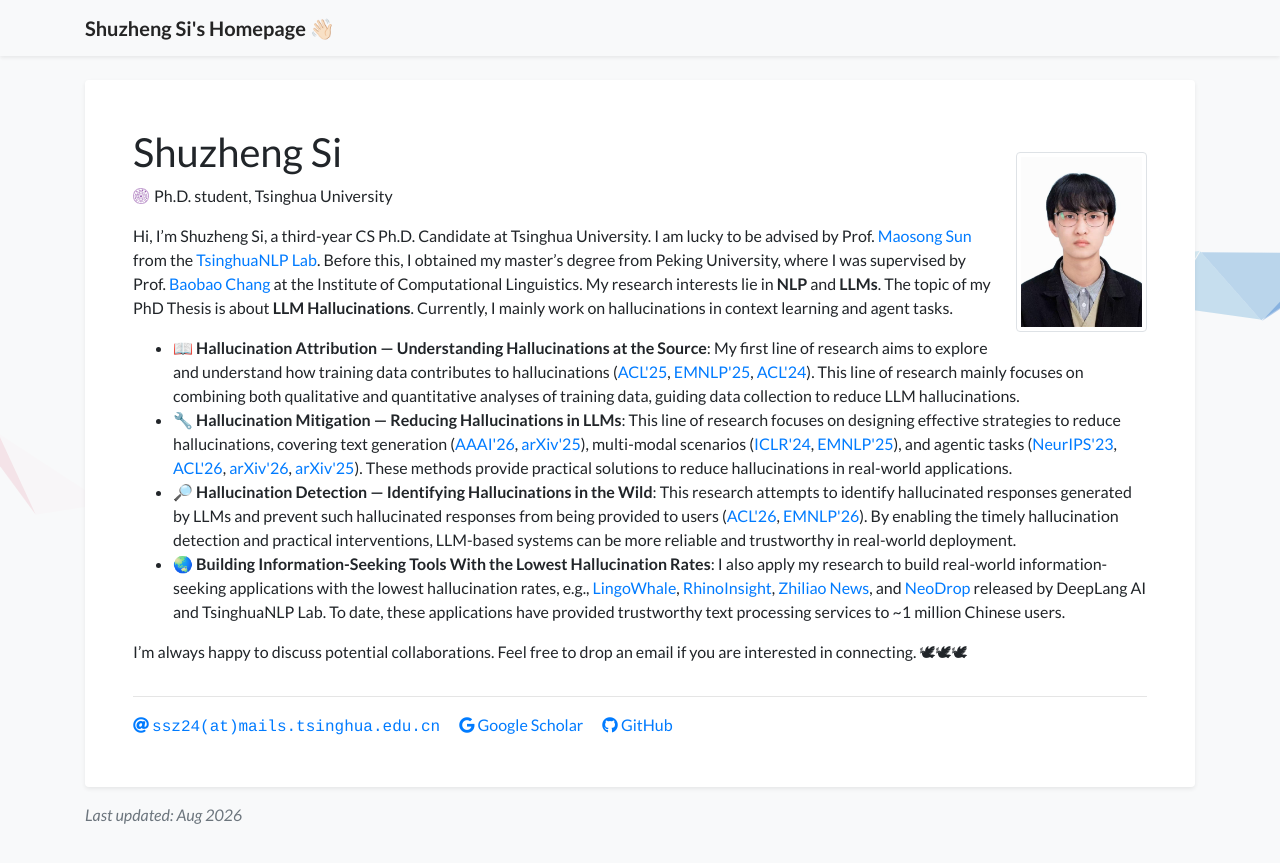
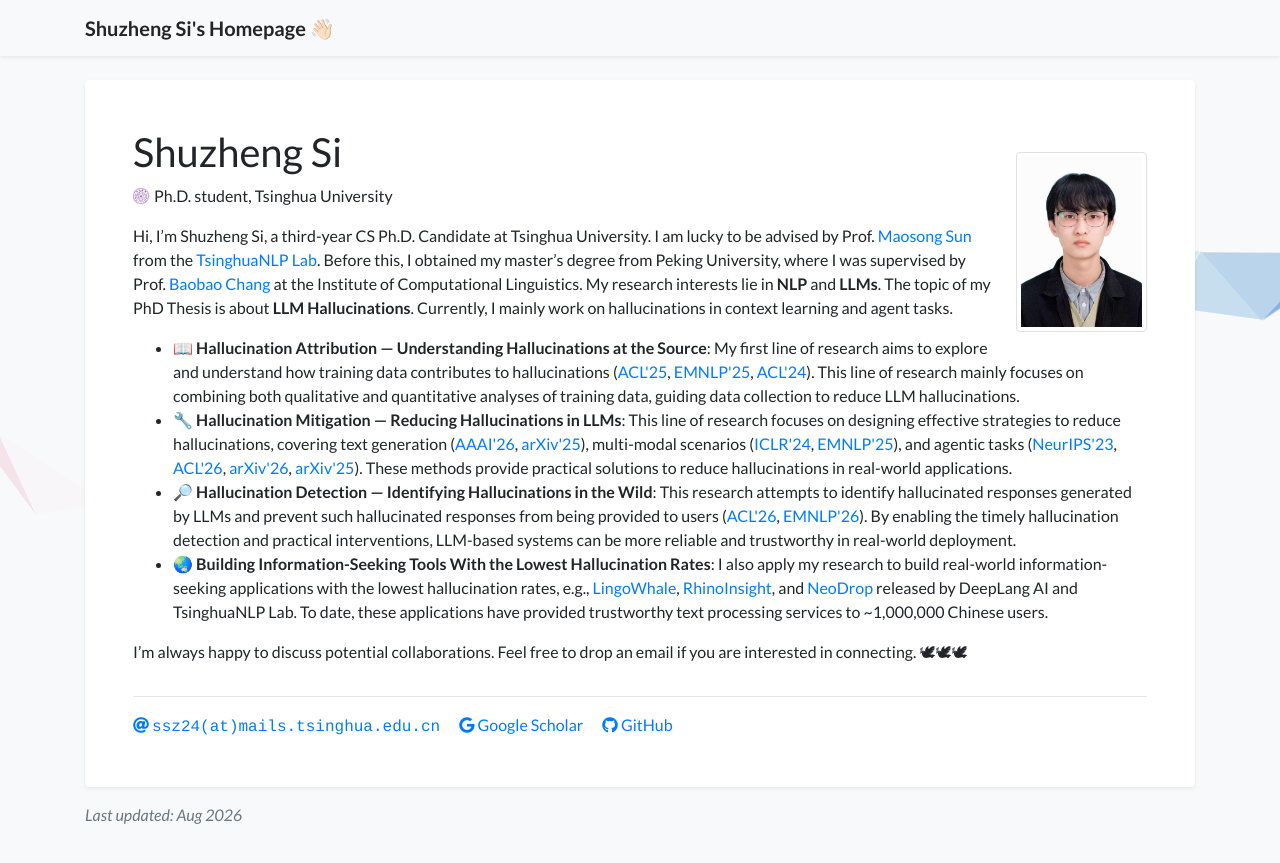
Before and after one commit to S1s-Z/s1s-z.github.io, a Jekyll site: the page built from index.html, in a window 1280 px wide. Shown: the top 863 px of the page. Built offline with Jekyll 4.4.1, drawn with Linux system fonts in a browser that asks for light colours; a style sheet for code colours, icons or effects is not loaded.

Commit message:
Update profile.yml

```diff
--- a/_data/profile.yml
+++ b/_data/profile.yml
@@ -32,7 +32,7 @@
           🔎 <b>Hallucination Detection  — Identifying Hallucinations in the Wild</b>: This research attempts to identify hallucinated responses generated by LLMs and prevent such hallucinated responses from being provided to users (<a href="https://arxiv.org/abs/2512.20182">ACL'26</a>, <a href="https://arxiv.org/abs/2601.06666">EMNLP'26</a>). By enabling the timely hallucination detection and practical interventions, LLM-based systems can be more reliable and trustworthy in real-world deployment.
       </li>
       <li>
-          🌏 <b>Building Information-Seeking Tools With the Lowest Hallucination Rates</b>: I also apply my research to build real-world information-seeking applications with the lowest hallucination rates, e.g., <a href="https://lingowhale.com/">LingoWhale</a>, <a href="https://research.deeplang.net/">RhinoInsight</a>, <a href="https://zhiliao.news/">Zhiliao News</a>, and <a href="https://neodrop.ai/zh-cn/landing?utm_source=share&utm_medium=personal&utm_campaign=company_internal_test">NeoDrop</a> released by DeepLang AI and TsinghuaNLP Lab. To date, these applications have provided trustworthy text processing services to ~1 million Chinese users.
+          🌏 <b>Building Information-Seeking Tools With the Lowest Hallucination Rates</b>: I also apply my research to build real-world information-seeking applications with the lowest hallucination rates, e.g., <a href="https://lingowhale.com/">LingoWhale</a>, <a href="https://research.deeplang.net/">RhinoInsight</a>, and <a href="https://neodrop.ai/zh-cn/landing?utm_source=share&utm_medium=personal&utm_campaign=company_internal_test">NeoDrop</a> released by DeepLang AI and TsinghuaNLP Lab. To date, these applications have provided trustworthy text processing services to ~1,000,000 Chinese users.
       </li>
   </ul>
 
```
